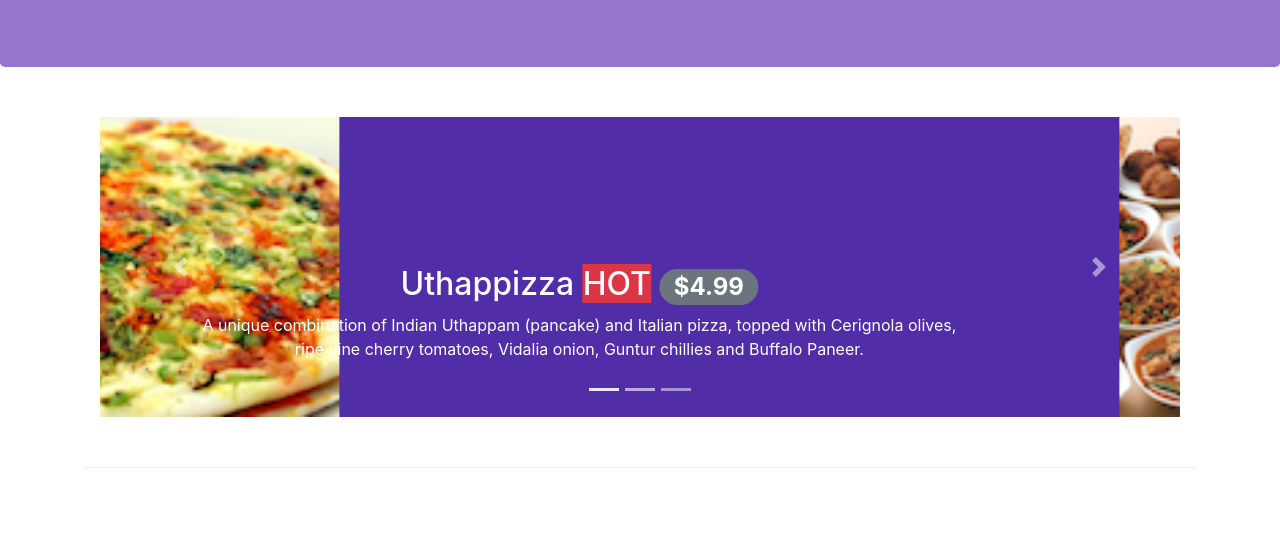
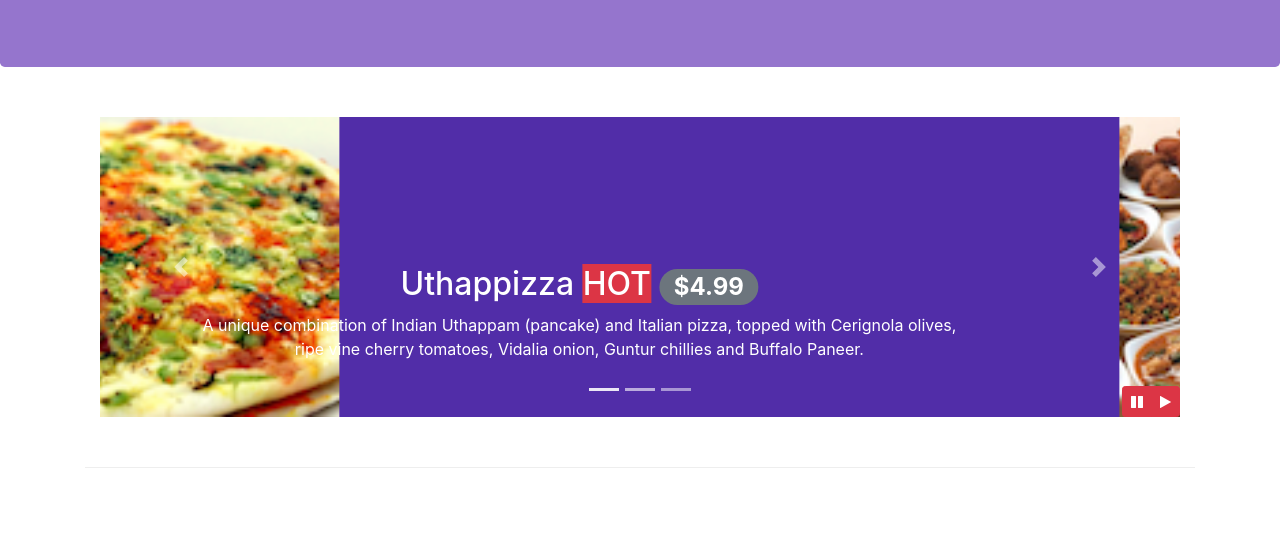
Before and after one commit to MeriDK/BootstrapCourse, a website: page index.html in a window 1280 px wide. Shown: the part 267-800 px from the top of the page. Drawn offline with nearby package versions, Linux system fonts and the light colour scheme.

Commit message:
bootstrap jquery

```diff
--- a/css/styles.css
+++ b/css/styles.css
@@ -59,3 +59,9 @@ body {
     left: 0;
     min-height: 300px;
 }
+
+#carouselButton {
+    right: 0;
+    bottom: 0;
+    position: absolute;
+}
--- a/index.html
+++ b/index.html
@@ -232,6 +232,14 @@
                     <a class="carousel-control-next" href="#mycarousel" role="button" data-slide="next">
                         <span class="carousel-control-next-icon"></span>
                     </a>
+                    <div class="btn-group" id="carouselButton">
+                        <button class="btn btn-danger btn-sm" id="carousel-pause">
+                            <span class="fa fa-pause"></span>
+                        </button>
+                        <button class="btn btn-danger btn-sm" id="carousel-play">
+                            <span class="fa fa-play"></span>
+                        </button>
+                    </div>
                 </div>
             </div>
         </div>
@@ -336,7 +344,13 @@
     <script src="node_modules/bootstrap/dist/js/bootstrap.min.js"></script>
     <script>
         $(document).ready(function () {
-            $('[data-toggle="tooltip"]').tooltip();
+            $('#mycarousel').carousel({ interval: 2000 });
+            $('#carousel-pause').click(function () {
+                $('#mycarousel').carousel('pause');
+            });
+            $('#carousel-play').click(function () {
+                $('#mycarousel').carousel('cycle');
+            });
         });
     </script>
 </body>
```
